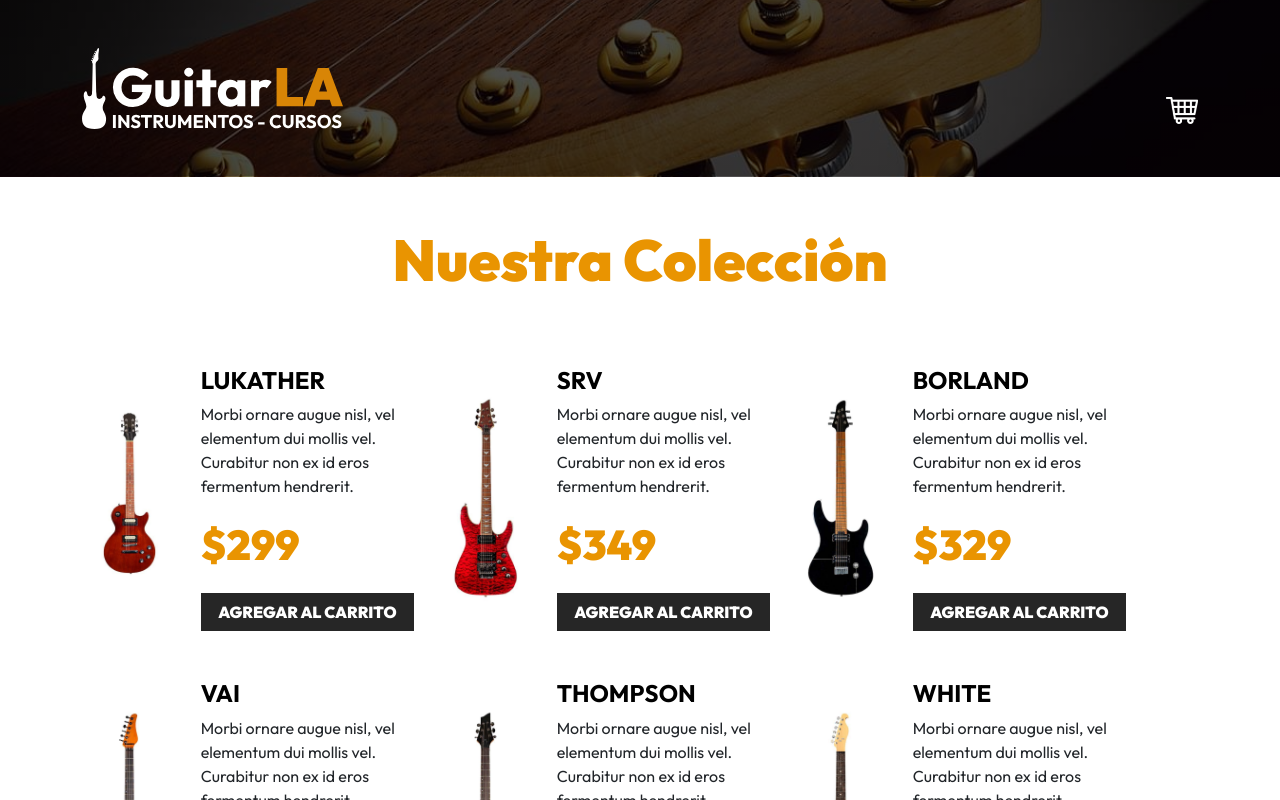
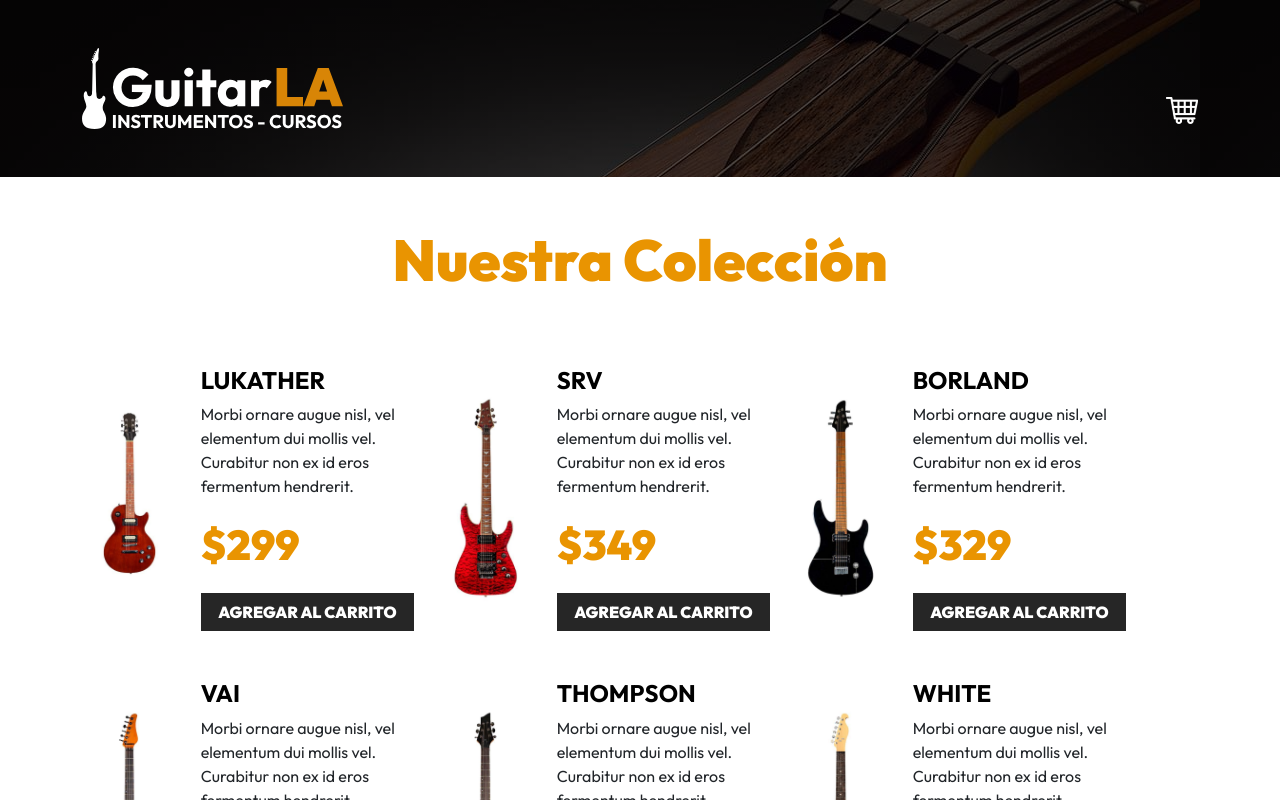
Before and after one commit to Juan8516/TiendaGuitarras, a React (Vite) app: page / in a window 1280 px wide. Shown: the top 800 px of the page. Built offline with nearby package versions, Linux system fonts and the light colour scheme.

Commit message:
Optimizacion codigo

```diff
--- a/src/Components/Header.jsx
+++ b/src/Components/Header.jsx
@@ -1,8 +1,6 @@
 import { useMemo } from "react";
 
-
 export default function Header({cart, removeFromCart, increaseQuatity, decreaseQuality, clearCart}) {
-
 
     //State Derivado
     const isEmpty = useMemo(() => cart.length === 0, [cart])
@@ -14,14 +12,14 @@ export default function Header({cart, removeFromCart, increaseQuatity, decreaseQ
                 <div className="row justify-content-center justify-content-md-between">
                     <div className="col-8 col-md-3">
                         <a href="index.html">
-                            <img className="img-fluid" src="./public/img/logo.svg" alt="imagen logo" />
+                            <img className="img-fluid" src="/img/logo.svg" alt="imagen logo" />
                         </a>
                     </div>
                     <nav className="col-md-6 a mt-5 d-flex align-items-start justify-content-end">
                         <div
                             className="carrito"
                         >
-                            <img className="img-fluid" src="./public/img/carrito.png" alt="imagen carrito" />
+                            <img className="img-fluid" src="/img/carrito.png" alt="imagen carrito" />
 
                             <div id="carrito" className="bg-white p-3">
                                 { isEmpty ? (
--- a/src/index.css
+++ b/src/index.css
@@ -754,12 +754,7 @@ button:not(:disabled),
   }
 }
 .header {
-  background-image: linear-gradient(to right, rgba(0, 0, 0, 0.7), rgba(0, 0, 0, 0.7)), url("../img/header.jpg");
-  /** TODO: Eliminar la sig linea **/
-  background-image: linear-gradient(to right, rgba(0, 0, 0, 0.7), rgba(0, 0, 0, 0.7)), url("../public/img/header.jpg");
-  background-position: 50%;
-  background-size: cover;
-  position: relative;
+  background-image: linear-gradient(to right, rgba(0, 0, 0, 0.7), rgba(0, 0, 0, 0.7)), url("/img/header.jpg");
 }
 .header .header-guitarra {
   display: none;
```
